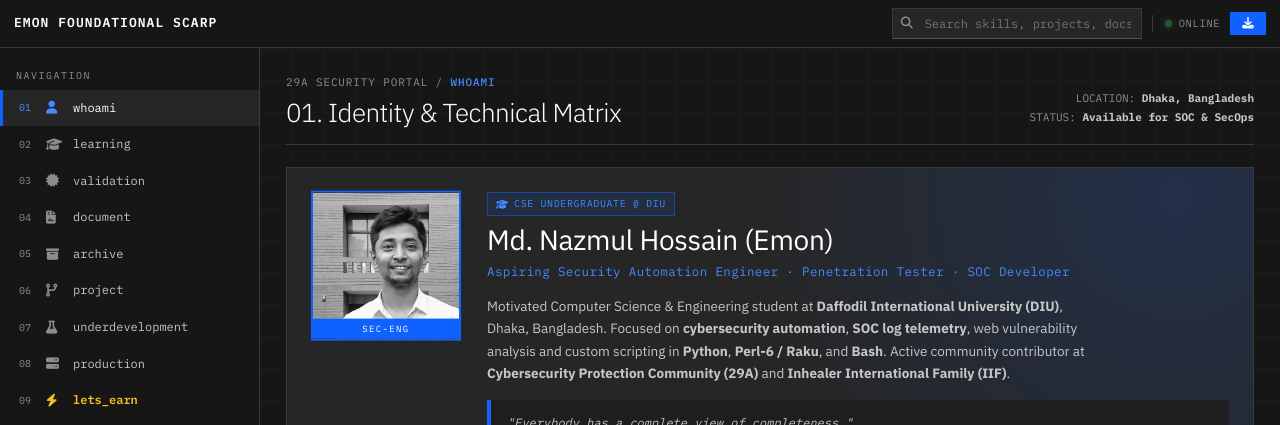
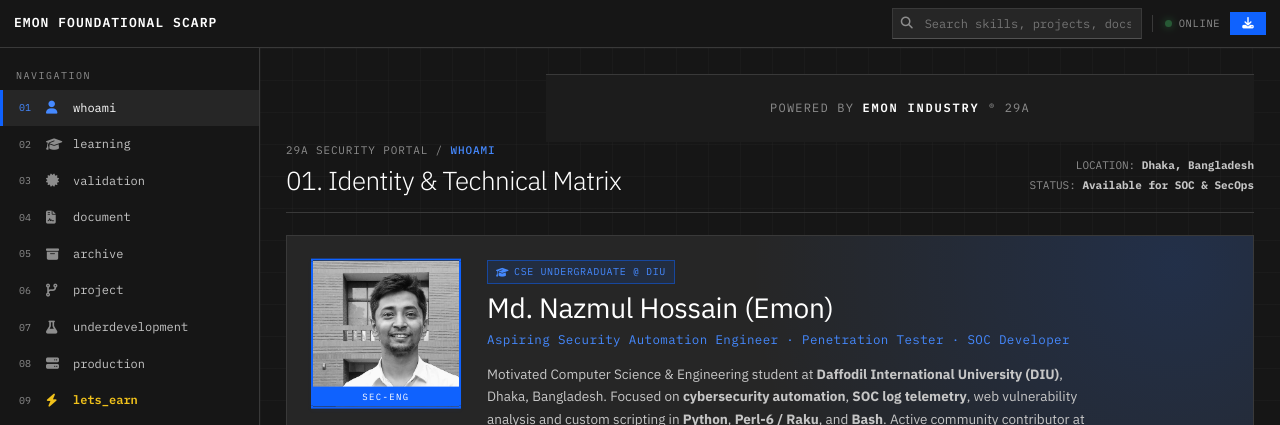
Before and after one commit to emonindustry721-s/emon-foundational-scarp, a plain HTML site: page index.html in a window 1280 px wide. Shown: the top 425 px of the page. Drawn offline with Linux system fonts and the light colour scheme.

Commit message:
index.html

```diff
--- a/index.html
+++ b/index.html
@@ -519,7 +519,36 @@ table.tbl td b{color:#fff;font-weight:500}
 .avatar-fallback {
   animation: carbonPulse 2s infinite ease-in-out;
 }
-
+/* =========================================
+   CUSTOM FOOTER DESIGN
+   ========================================= */
+.carbon-footer {
+    margin-left: var(--side-w);
+    background-color: var(--bg-2);
+    border-top: 1px solid var(--border);
+    padding: 24px 16px;
+    text-align: center;
+    font-family: var(--mono);
+    font-size: 12px;
+    color: var(--text-subtle);
+    letter-spacing: 0.1em;
+    text-transform: uppercase;
+    transition: all 0.3s ease;
+}
+.carbon-footer:hover {
+    color: var(--blue-60);
+    border-top-color: var(--blue);
+}
+.carbon-footer .brand-text {
+    color: #fff;
+    font-weight: 600;
+    letter-spacing: 0.15em;
+}
+@media (max-width: 900px) {
+    .carbon-footer {
+        margin-left: 0;
+    }
+}
 </style>
 </head>
 <body>
@@ -583,6 +612,13 @@ table.tbl td b{color:#fff;font-weight:500}
      MAIN
      ========================================================= -->
 <main>
+
+<!-- =========================================
+     CUSTOM FOOTER
+     ========================================= -->
+<footer class="carbon-footer">
+    powered by <span class="brand-text">EMON INDUSTRY</span> &reg; 29A
+</footer>
 
   <!-- PAGE HEADER (dynamic) -->
   <div class="page-head">
```
